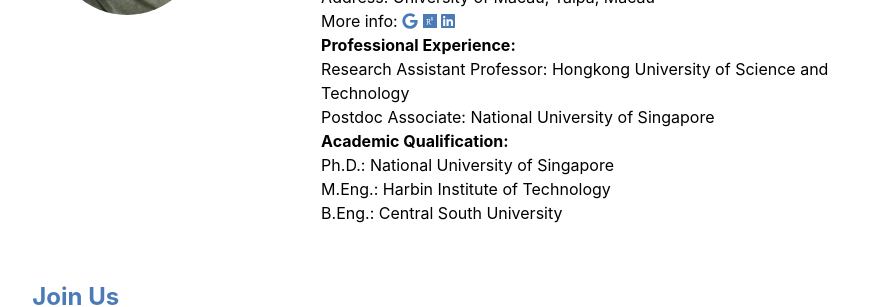
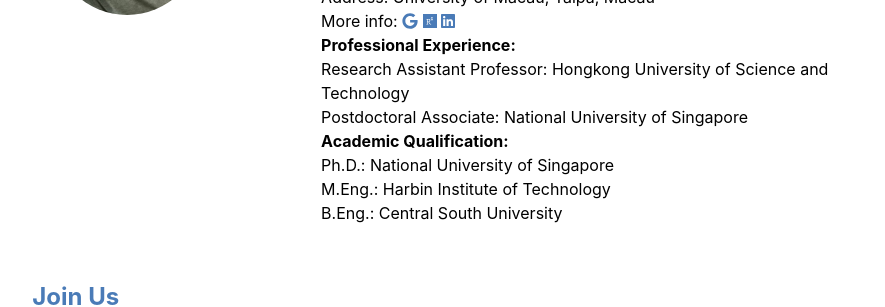
Before and after one commit to buchenwu/buchenwu.github.io, a Jekyll site: the page built from team.md, in a window 1280 px wide. Shown: the part 480-787 px from the top of the page, without its empty margins (197-1082 px from the left). Built offline with Jekyll 4.4.1, drawn with Linux system fonts in a browser that asks for light colours.

Commit message:
Update people.yml

```diff
--- a/_data/people.yml
+++ b/_data/people.yml
@@ -5,8 +5,9 @@ PI:
    degree: 'PhD in Mechanical Engineering',
    phone: '+853 88228113',
    email: 'buchenwu@um.edu.mo',
+   homepage: 'https://www.fst.um.edu.mo/people/buchenwu/',
    rap: 'Research Assistant Professor: Hongkong University of Science and Technology',
-   postdoc: 'Postdoc Associate: National University of Singapore',
+   postdoc: 'Postdoctoral Associate: National University of Singapore',
    phd: 'Ph.D.: National University of Singapore',
    master: 'M.Eng.: Harbin Institute of Technology',
    bachelor: 'B.Eng.: Central South University',
```
